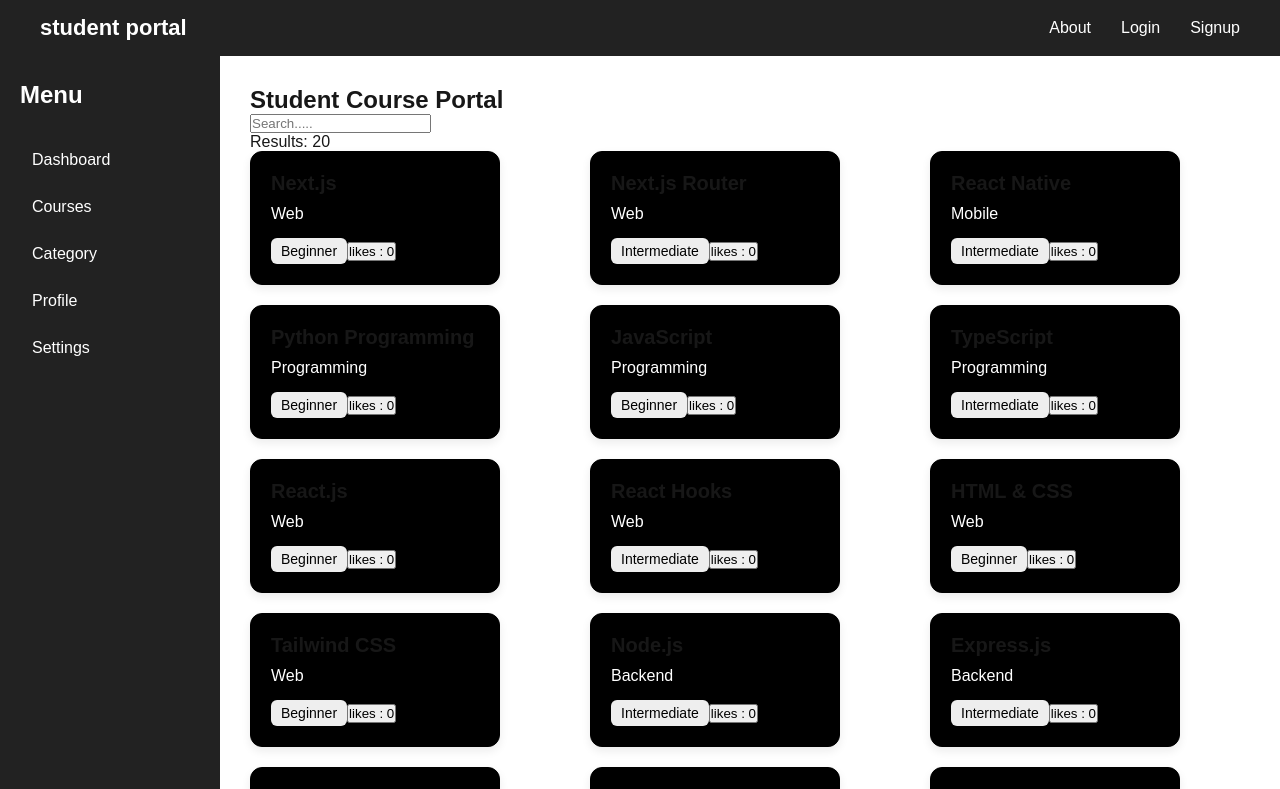
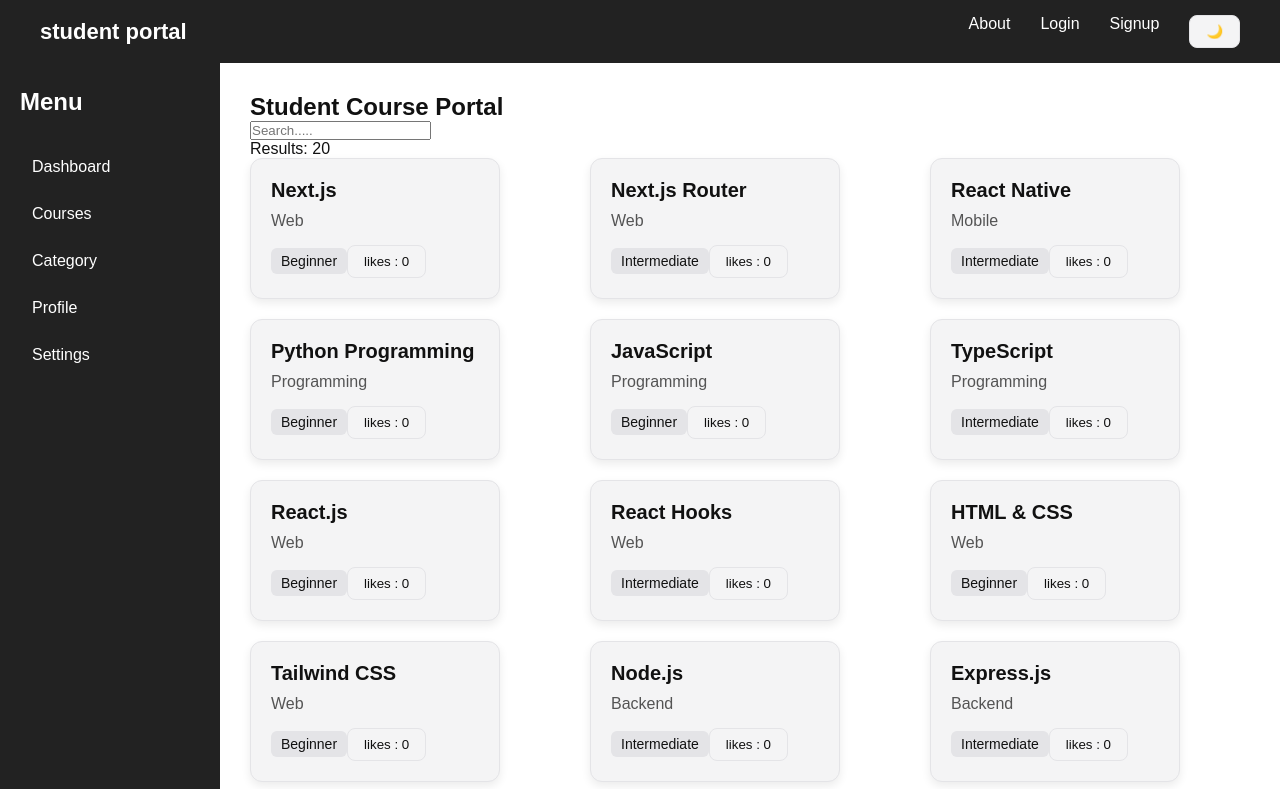
Before and after one commit to EnkhmunkhBEE/course-portal, a Next.js app: page / in a window 1280 px wide. Shown: the top 789 px of the page. Built offline with nearby package versions, Linux system fonts and the light colour scheme.

Commit message:
static login,signup hiiv . tged like button zasav

```diff
--- a/src/app/globals.css
+++ b/src/app/globals.css
@@ -1,13 +1,38 @@
-:root {
-  --background: #ffffff;
-  --foreground: #171717;
+/* ---------- Theme variables ---------- */
+:root,
+.Light {
+  --bg: #ffffff;
+  --text: #111111;
+  --card: #f4f4f5;
+  --border: #e4e4e7;
+  --accent: #2563eb;
+  --nav-bg: #222222;
+  --nav-text: #ffffff;
+  --nav-hover: #333333;
+  --footer-bg: #111111;
+  --shadow: rgba(0, 0, 0, 0.08);
+  color-scheme: light;
 }
 
-@media (prefers-color-scheme: dark) {
-  :root {
-    --background: #0a0a0a;
-    --foreground: #ededed;
-  }
+.Dark {
+  --bg: #0f0f12;
+  --text: #f5f5f5;
+  --card: #1a1a20;
+  --border: #2e2e36;
+  --accent: #60a5fa;
+  --nav-bg: #1a1a20;
+  --nav-text: #ffffff;
+  --nav-hover: #2e2e36;
+  --footer-bg: #0a0a0a;
+  --shadow: rgba(0, 0, 0, 0.5);
+  color-scheme: dark;
+}
+
+/* ---------- Base ---------- */
+* {
+  box-sizing: border-box;
+  padding: 0;
+  margin: 0;
 }
 
 html {
@@ -24,17 +49,12 @@
   min-height: 100%;
   display: flex;
   flex-direction: column;
-  color: var(--foreground);
-  background: var(--background);
+  background-color: var(--bg);
+  color: var(--text);
   font-family: Arial, Helvetica, sans-serif;
   -webkit-font-smoothing: antialiased;
   -moz-osx-font-smoothing: grayscale;
-}
-
-* {
-  box-sizing: border-box;
-  padding: 0;
-  margin: 0;
+  transition: background-color 0.3s ease, color 0.3s ease;
 }
 
 a {
@@ -42,17 +62,25 @@
   text-decoration: none;
 }
 
-@media (prefers-color-scheme: dark) {
-  html {
-    color-scheme: dark;
-  }
+button {
+  background-color: var(--card);
+  color: var(--text);
+  border: 1px solid var(--border);
+  padding: 8px 16px;
+  border-radius: 8px;
+  cursor: pointer;
 }
 
+button:hover {
+  border-color: var(--accent);
+}
+
+/* ---------- Layout ---------- */
 footer {
   text-align: center;
   padding: 20px;
-  background: #111;
-  color: white;
+  background: var(--footer-bg);
+  color: var(--nav-text);
 }
 
 .navbar {
@@ -60,8 +88,8 @@
   justify-content: space-between;
   align-items: center;
   padding: 15px 40px;
-  background: #222;
-  color: white;
+  background: var(--nav-bg);
+  color: var(--nav-text);
 }
 
 .logo {
@@ -77,12 +105,17 @@
 .nav-links div {
   cursor: pointer;
 }
+
+.layout {
+  display: flex;
+}
+
 .sidebar {
   width: 220px;
   min-height: 100vh;
   padding: 25px 20px;
-  background: #222;
-  color: white;
+  background: var(--nav-bg);
+  color: var(--nav-text);
 }
 
 .sidebar h2 {
@@ -96,11 +129,7 @@
 }
 
 .sidebar div:hover {
-  background: #333;
-}
-
-.layout {
-  display: flex;
+  background: var(--nav-hover);
 }
 
 .content {
@@ -108,19 +137,27 @@
   padding: 30px;
 }
 
+/* ---------- Course cards ---------- */
+.course-list {
+  display: grid;
+  grid-template-columns: repeat(3, 1fr);
+  gap: 20px;
+}
+
 .course-card {
-  background: rgb(0, 0, 0);
-  border: 1px solid #000000;
+  background: var(--card);
+  color: var(--text);
+  border: 1px solid var(--border);
   border-radius: 12px;
   padding: 20px;
   width: 250px;
-  box-shadow: 0 4px 10px rgba(0, 0, 0, 0.08);
+  box-shadow: 0 4px 10px var(--shadow);
   transition: 0.2s;
 }
 
 .course-card:hover {
   transform: translateY(-5px);
-  box-shadow: 0 8px 20px rgba(255, 240, 240, 0.15);
+  box-shadow: 0 8px 20px var(--shadow);
 }
 
 .course-card h2 {
@@ -129,7 +166,8 @@
 }
 
 .category {
-  color: #ffffff;
+  color: var(--text);
+  opacity: 0.7;
   margin-bottom: 15px;
 }
 
@@ -137,13 +175,79 @@
   display: inline-block;
   padding: 5px 10px;
   border-radius: 6px;
-  background: #eee;
-  color: #000000;
+  background: var(--border);
+  color: var(--text);
   font-size: 14px;
 }
+/* ---------- Auth pages (login / sign up) ---------- */
+.auth-page {
+  flex: 1;
+  display: flex;
+  justify-content: center;
+  align-items: center;
+  padding: 40px 20px;
+}
 
-.course-list {
-  display: grid;
-  grid-template-columns: repeat(3, 1fr);
-  gap: 20px;
+.auth-form {
+  width: 100%;
+  max-width: 380px;
+  display: flex;
+  flex-direction: column;
+  gap: 16px;
+  padding: 32px;
+  background: var(--card);
+  border: 1px solid var(--border);
+  border-radius: 12px;
+  box-shadow: 0 4px 10px var(--shadow);
 }
+
+.auth-form h1 {
+  font-size: 24px;
+  text-align: center;
+  margin-bottom: 8px;
+}
+
+.auth-form input {
+  width: 100%;
+  padding: 12px 14px;
+  font-size: 15px;
+  color: var(--text);
+  background: var(--bg);
+  border: 1px solid var(--border);
+  border-radius: 8px;
+  outline: none;
+  transition: border-color 0.2s ease, box-shadow 0.2s ease;
+}
+
+.auth-form input::placeholder {
+  color: var(--text);
+  opacity: 0.5;
+}
+
+.auth-form input:focus {
+  border-color: var(--accent);
+  box-shadow: 0 0 0 3px color-mix(in srgb, var(--accent) 25%, transparent);
+}
+
+.auth-form input[type="submit"] {
+  background: var(--accent);
+  color: #ffffff;
+  border: none;
+  font-weight: bold;
+  cursor: pointer;
+  transition: opacity 0.2s ease, transform 0.1s ease;
+}
+
+.auth-form input[type="submit"]:hover {
+  opacity: 0.9;
+}
+
+.auth-form input[type="submit"]:active {
+  transform: scale(0.98);
+}
+
+.error-text {
+  color: #ef4444;
+  font-size: 14px;
+  text-align: center;
+}
--- a/src/app/types.ts
+++ b/src/app/types.ts
@@ -1,4 +1,4 @@
- export type Formdata = {
+export interface Formdata {
   username: string;
   password: string;
   password_confirm : string;
--- a/src/components/Coursecard.tsx
+++ b/src/components/Coursecard.tsx
@@ -1,6 +1,6 @@
 "use client";
 import { useState } from "react";
-
+import Likes from "./Likebutton";
 type CourseCardProps = {
   title: string;
   category: string;
@@ -15,16 +15,13 @@
 
 
 {
-  const [likes ,setlikes] = useState(0)
 
   return (
     <article className="course-card">
       <h2>{title}</h2>
       <p className="category">{category}</p>
       <span className="level">{level}</span>
-      <button onClick={() => setlikes(likes + 1)}>
-        likes :  {likes}
-        </button>
+      <Likes/>
     </article>
   );
 }
--- /dev/null
+++ b/src/components/DarkMode.tsx
@@ -0,0 +1,22 @@
+"use client";
+
+import { useState, useEffect } from "react";
+
+export default function DarkMode() {
+  const [dark, setDark] = useState(false);
+
+    useEffect(() => {
+        const undes = document.documentElement;
+        undes.classList.remove("Dark", "Light")
+        undes.classList.add(dark ?  "Dark" : "Light")
+
+    },[dark]
+
+    )
+
+  return (
+    <button onClick={() => setDark(!dark)}>
+      {dark ? "☀️" : "🌙"}
+    </button>
+  );
+}
--- a/src/components/Footer.tsx
+++ b/src/components/Footer.tsx
@@ -1,3 +1,3 @@
 export default function Footer() {
 
-    return ( <footer> <p>© 20277777 My  hahah Website. All rights reserved.</p> </footer> ); }
+    return ( <footer> <p>© 2026 This is test Website.</p> </footer> ); }
--- a/src/components/Header.tsx
+++ b/src/components/Header.tsx
@@ -1,6 +1,7 @@
 import Link from "next/link";
+import DarkMode from "./DarkMode";
 
-type HeaderProps = {
+export interface HeaderProps {
   title: string;
 };
 
@@ -11,8 +12,9 @@
 
       <div className="nav-links">
         <Link href="/about">About</Link>
-        <Link href="/login">Login</Link>
-        <Link href="/signup">Signup</Link>
+        <Link href="auth/login">Login</Link>
+        <Link href="auth/signup">Signup</Link>
+        <DarkMode/>
       </div>
     </nav>
   );
--- a/src/components/Likebutton.tsx
+++ b/src/components/Likebutton.tsx
@@ -0,0 +1,14 @@
+"use client";
+import { useState } from "react";
+
+
+export default function Likes(){
+    const[likes , setLikes] = useState(0)
+
+    return(
+        <button onClick={() => setLikes(likes + 1)}>
+            likes : {likes}
+        </button>
+
+    )
+}
```
Also changed, not shown: src/app/auth/login/page.tsx (added, +38 -0 lines), src/app/auth/signup/page.tsx (renamed from src/app/signup/page.tsx, +11 -6 lines), src/app/login/page.tsx (deleted, +0 -41 lines).
